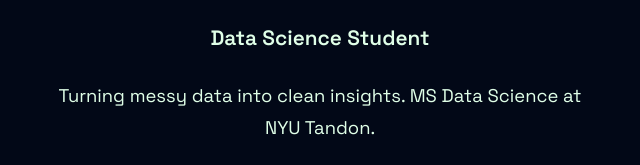
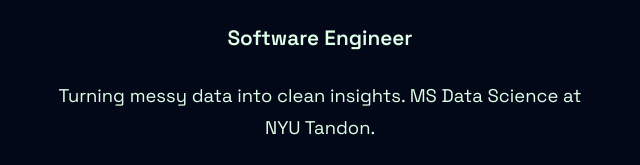
Before and after one commit to NkemSlimShady/folio-auroradark-5d7fe86a, a plain HTML site: page index.html in a window 1280 px wide. Shown: the part 454-619 px from the top of the page, 320-960 px from the left. Drawn offline with Linux system fonts and the light colour scheme.

Commit message:
feat: initial portfolio commit

```diff
--- a/index.html
+++ b/index.html
@@ -26,7 +26,7 @@
 function toggleNav(){document.getElementById('nav-links').classList.toggle('open');document.getElementById('nav-overlay').classList.toggle('open');}
 function closeNav(){document.getElementById('nav-links').classList.remove('open');document.getElementById('nav-overlay').classList.remove('open');}
 </script>
-<section class="hero" id="hero" style="background:#020817;color:#e2ffe8"><div class="hi"><div class="avp">N</div><h1>Nkem Uko Slim</h1><p class="jt">Data Science Student</p><p class="tl">Turning messy data into clean insights. MS Data Science at NYU Tandon.</p><div class="hc"><a href="#projects" class="btn">View research</a><a href="#contact" class="btn btn-o">Get in touch</a></div></div></section>
+<section class="hero" id="hero" style="background:#020817;color:#e2ffe8"><div class="hi"><div class="avp">N</div><h1>Nkem Uko Slim</h1><p class="jt">Software Engineer</p><p class="tl">Turning messy data into clean insights. MS Data Science at NYU Tandon.</p><div class="hc"><a href="#projects" class="btn">View research</a><a href="#contact" class="btn btn-o">Get in touch</a></div></div></section>
 <section class="about" id="about" style="background:#041020;color:#c8efd8"><div class="c"><div class="ag"><div><h2>About</h2><p>A data science graduate student passionate about machine learning, statistics, and making sense of complex systems. Research assistant at the NYU AI lab working on NLP for healthcare.</p><div class="am"><div class="ami"><strong>Location</strong>New York, NY</div><div class="ami"><strong>Email</strong><a href="mailto:sam@nyu.edu">sam@nyu.edu</a></div></div></div><div class="av2"></div></div></div></section>
 <section class="skills" id="skills" style="background:#020817;color:#e2ffe8"><div class="c"><h2>Expertise</h2><div class="sg"><span class="st sp">Python</span><span class="st sd">R</span><span class="st so">PyTorch</span><span class="st sp">TensorFlow</span><span class="st sd">SQL</span><span class="st so">Spark</span><span class="st sp">Tableau</span><span class="st sd">Scikit-learn</span><span class="st so">Pandas</span><span class="st sp">NLP</span><span class="st sd">Computer Vision</span><span class="st so">Statistics</span></div></div></section>
 <section class="projects" id="projects" style="background:#041020;color:#c8efd8"><div class="c"><h2>Research and projects</h2><div class="pg"><div class="pc"><div class="pt">📊</div><div class="pb"><h3>NYC Crime Prediction</h3><p>ML model predicting crime hotspots with 87% accuracy. Submitted to IEEE student conference.</p><div class="pl"> </div></div></div><div class="pc"><div class="pt">⚡</div><div class="pb"><h3>NLP Bias Detector</h3><p>Tool detecting gender bias in job descriptions. Piloted with 3 NYC startups.</p><div class="pl"> </div></div></div><div class="pc"><div class="pt">📡</div><div class="pb"><h3>Stock Sentiment Model</h3><p>LSTM model correlating Twitter sentiment with S&amp;P 500 returns. Pearson r = 0.73.</p><div class="pl"> </div></div></div></div></div></section>
```
